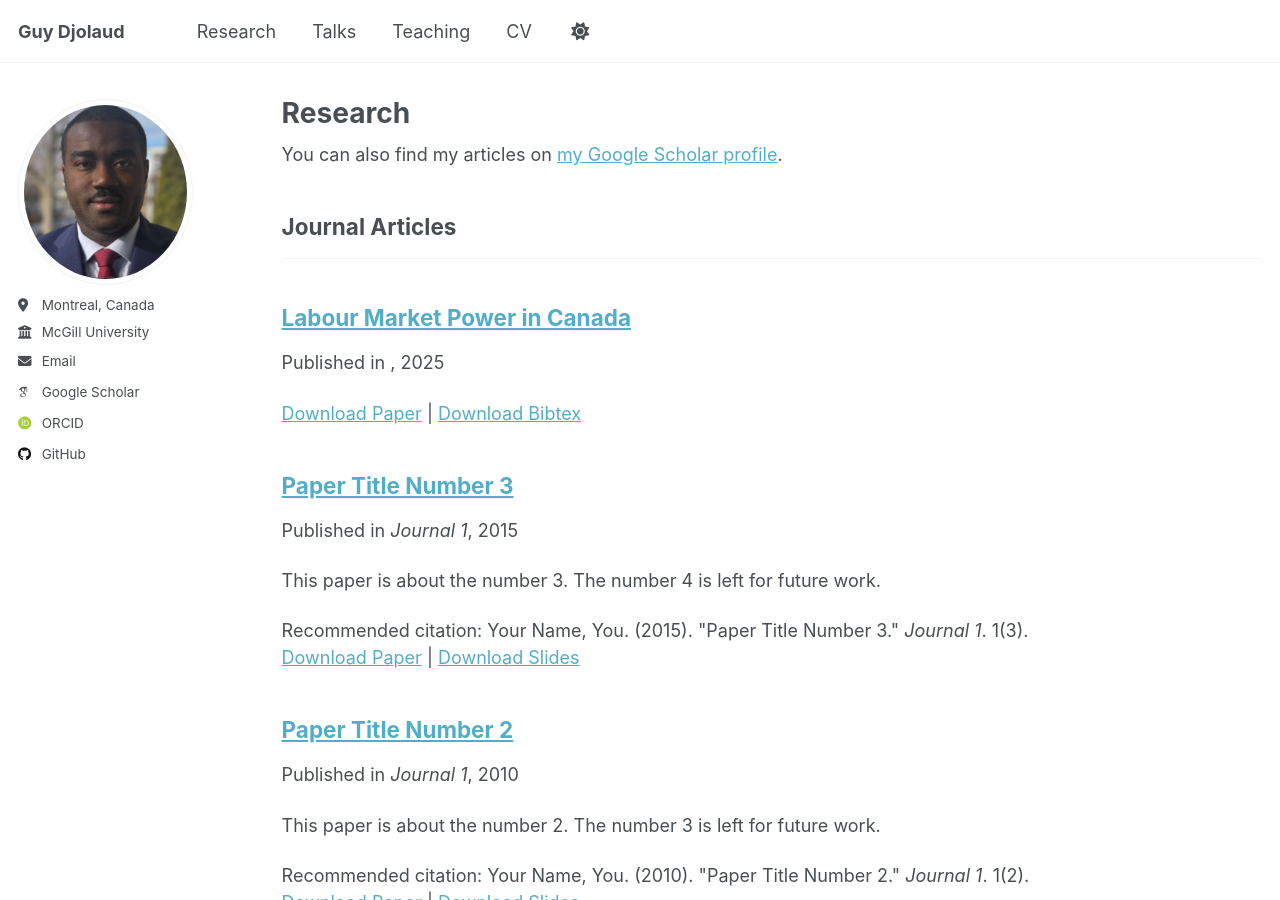
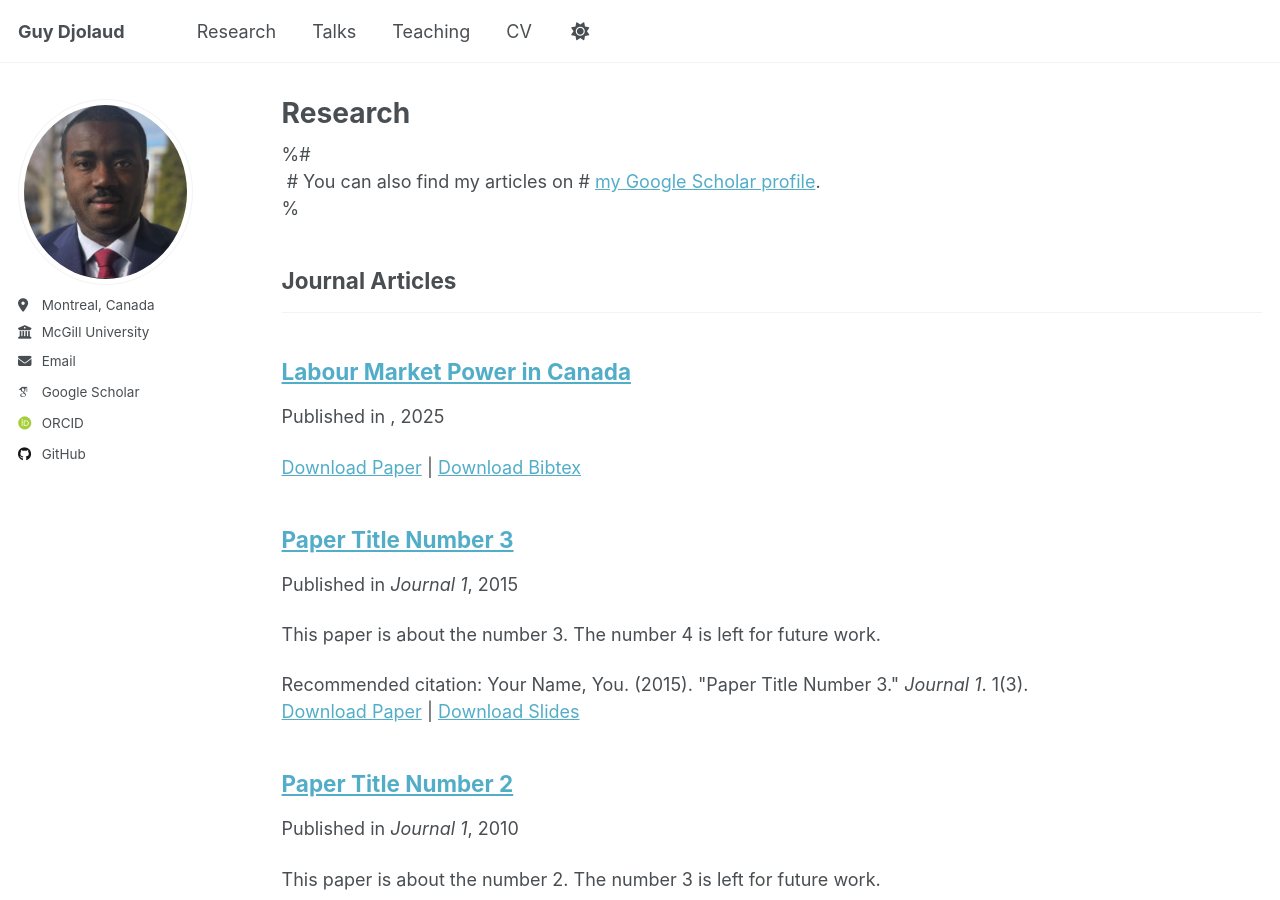
Before and after one commit to djolkilson-droid/Guy-Djolaud.github.io, a Jekyll site: the page built from _pages/publications.html, in a window 1280 px wide and 900 px high. Built offline with Jekyll 4.4.1, drawn with Linux system fonts in a browser that asks for light colours; some web fonts are replaced; a script that is not in the unit is left out.

Commit message:
Update publications.html

```diff
--- a/_pages/publications.html
+++ b/_pages/publications.html
@@ -6,7 +6,7 @@ author_profile: true
 ---
 
 {% if site.author.googlescholar %}
-  <div class="wordwrap">You can also find my articles on <a href="{{site.author.googlescholar}}">my Google Scholar profile</a>.</div>
+  %# <div class="wordwrap"> # You can also find my articles on # <a href="{{site.author.googlescholar}}">my Google Scholar profile</a>.</div>%
 {% endif %}
 
 {% include base_path %}
```
